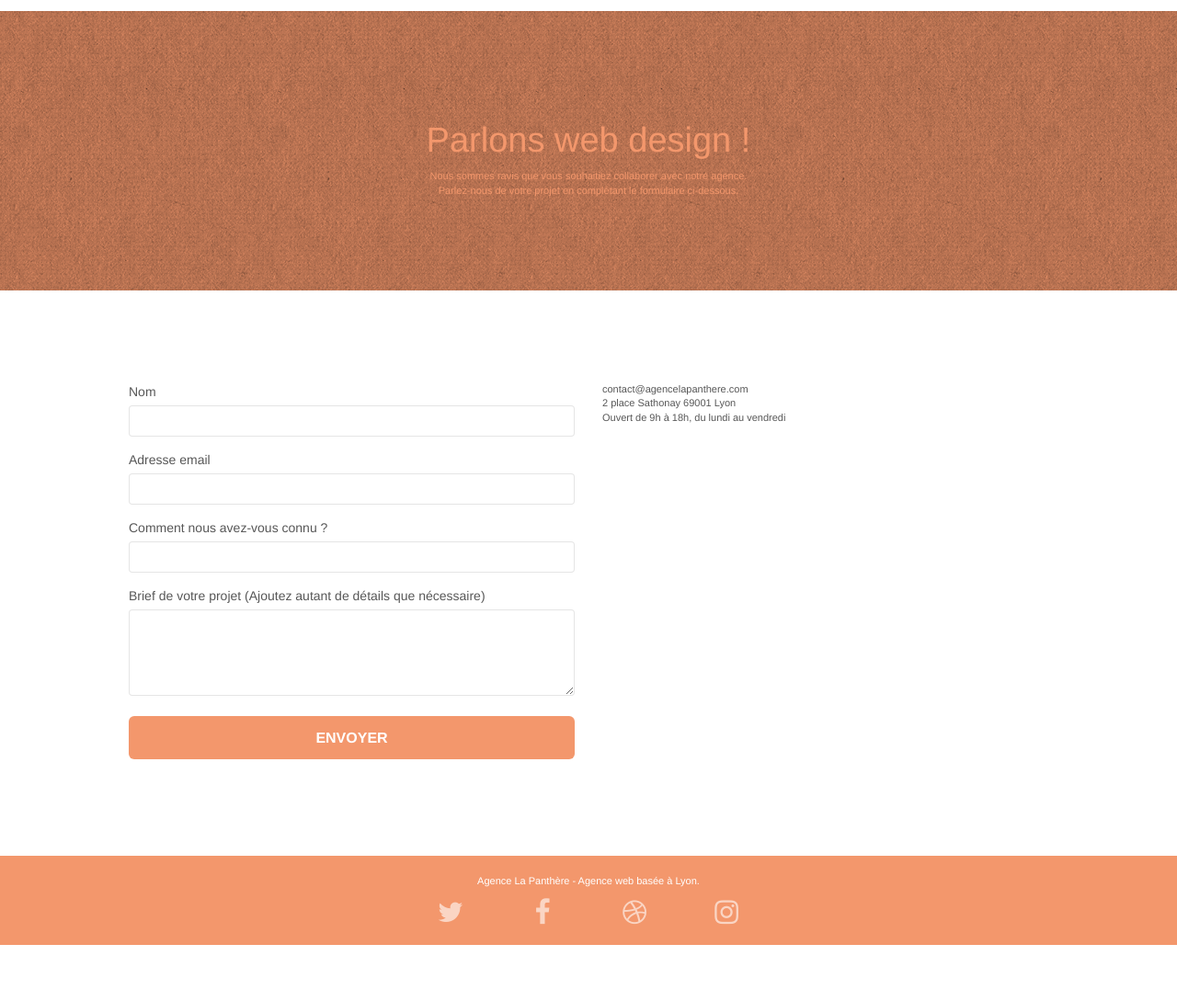
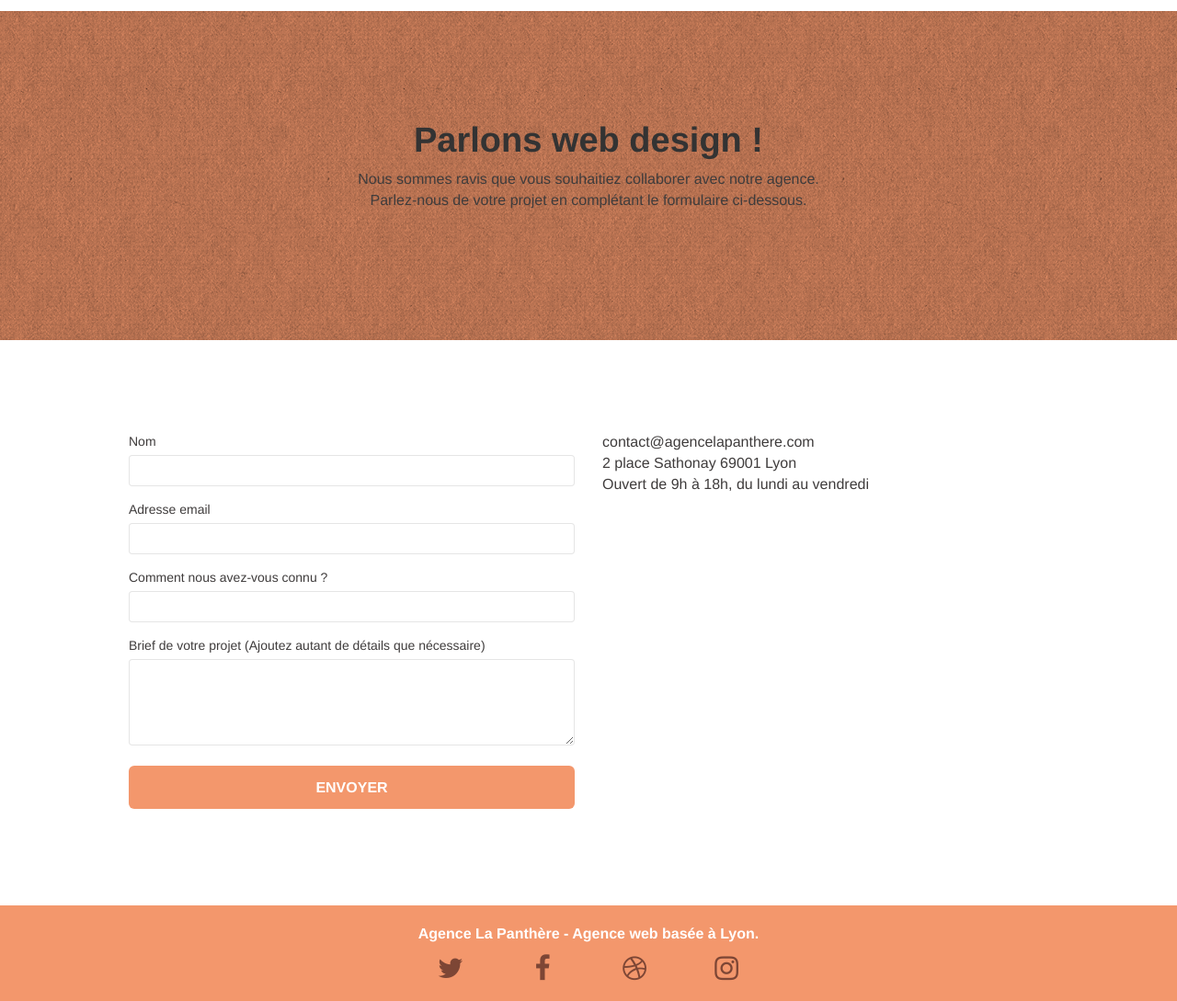
Before and after one commit to BASTINOU777/BASTINOU777, a plain HTML site: page contact.html in a window 1280 px wide. Shown: the part 80-1169 px from the top of the page at 92% size. Before the commit the page ends 1108 px from the top, so only its background shows below. Drawn offline with nearby package versions, Linux system fonts and the light colour scheme; files that its build step writes are made by us from their sources; a script that the page names is missing.

Commit message:
modif h1 + taille de font

```diff
--- a/contact.html
+++ b/contact.html
@@ -2,7 +2,7 @@
 <html lang="fr"><!-- modif lang page2 -->
 <head>
     <meta charset="utf-8">
-    <meta name="description" content="Agence La Panthère, une grande agence de web design basée à Lyon. Spécialiste et Agence reconnue pour ses nombreuses années d’expertises dans le domaine de la communication par le web design pour les entreprises"><!-- modif description -->
+    <meta name="description" content="L'Agence La Panthère, est une grande agence de web design basée à Lyon.Agence reconnue depuis de nombreuses années et spécialisée dans le domaine de la communication par le web design en direction des entreprises"><!-- modif description -->
     <meta name="viewport" content="width=device-width, initial-scale=1.0, viewport-fit=cover">
 	<meta name="robots" content="follow"> <!-- ajout balise robots -->
 	<meta name="google-site-verification" content="bGstcUnK4TedcNSvU8PN0t2AprlimZyCiE6P1x6HjZ8" /><!-- ajout google search console -->
@@ -72,10 +72,10 @@
 	<div class="container bloc-lg">
 		<div class="row">
 			<div class="col-sm-12">
-				<h1 class="text-center hero-bloc-text tc-white">
+				<h1 class="text-center hero-bloc-text"> <!--modif h1-->
 					Parlons web design !
 				</h1>
-				<p class="text-center mg-lg tc-white tight-width-whitespace">
+				<p class="text-center mg-lg "><!--modif p-->
 					Nous sommes ravis que vous souhaitiez collaborer avec notre agence.<br>
 					Parlez-nous de votre projet en complétant le formulaire ci-dessous.
 				</p>
--- a/style.css
+++ b/style.css
@@ -6,6 +6,9 @@ body {
     -webkit-font-smoothing: antialiased;
     -moz-osx-font-smoothing: grayscale;
 }
+/*ul {
+    list-style-type: none;
+}*/
 
 a,
 button {
@@ -55,6 +58,16 @@ a:hover {
 .bloc-sm {
     padding: 20px 50px;
 }
+.col-sm-12 {
+    text-align: center;
+}
+@media (min-width: 768px){
+.col-sm-12{
+    width: 100%;
+}
+}
+
+
 
 .bg-center,
 .bg-l-edge,
@@ -133,7 +146,7 @@ a:hover {
 .d-bloc h5 a,
 .d-bloc h6 a,
 .d-bloc p a {
-    color: rgba(255, 255, 255, .6);
+    color: rgba(46, 16, 16, 0.6);
 }
 
 .d-bloc .a-btn:hover,
@@ -285,6 +298,7 @@ a:hover {
 
 #bloc-1-hero h1 {
     font-size: 32px;
+
 }
 
 .navbar {
@@ -651,7 +665,7 @@ label,
 a {
     font-family: "helvetica";
     font-weight: 400;
-    color: #575757!important;
+    color: rgb(63, 60, 60)!important;
 }
 
 .container {
@@ -660,6 +674,7 @@ a {
 
 .hero-bloc-text {
     font-size: 38px;
+    font-weight: 600; /* ajout font weight*/
 }
 
 .hero-bloc-text-sub {
@@ -677,7 +692,7 @@ a {
 }
 
 p {
-    font-size: 11px;
+    font-size: 16px; /* modif font */
 }
 
 .tight-width-whitespace {
@@ -689,6 +704,7 @@ p {
     font-size: 20px;
     font-family: "Open Sans";
 }
+
 
 .cta-hero {
     margin-top: 22px;
@@ -737,6 +753,8 @@ h4 {
 
 .white {
     color: #FFFFFF!important;
+    font-weight: 700; /* modif font */
+
 }
 
 .portfolio-thumb {
@@ -776,6 +794,7 @@ h4 {
 
 .tc-white {
     color: #F3976C!important;
+    font-weight: 700; /* modif font*/
 }
 
 .btn-atomic-tangerine {
```
Also changed, not shown: index.html (+1 -1 lines).
